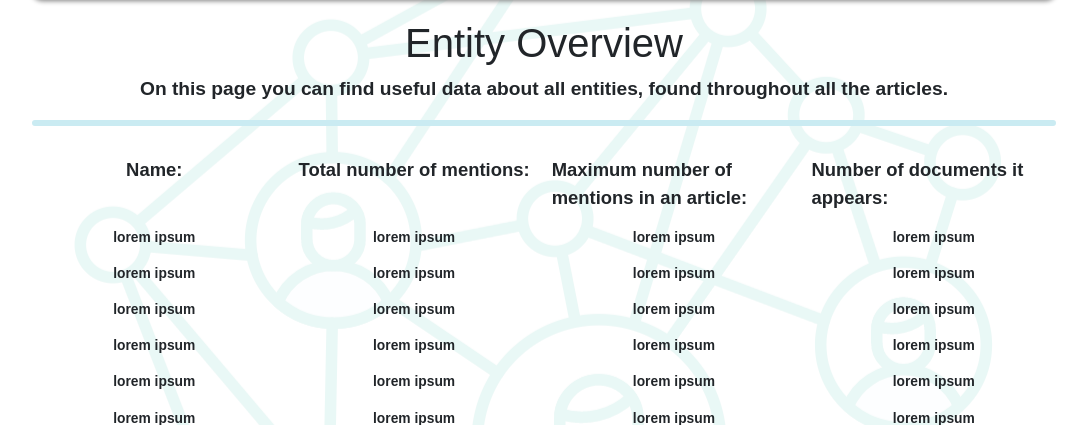
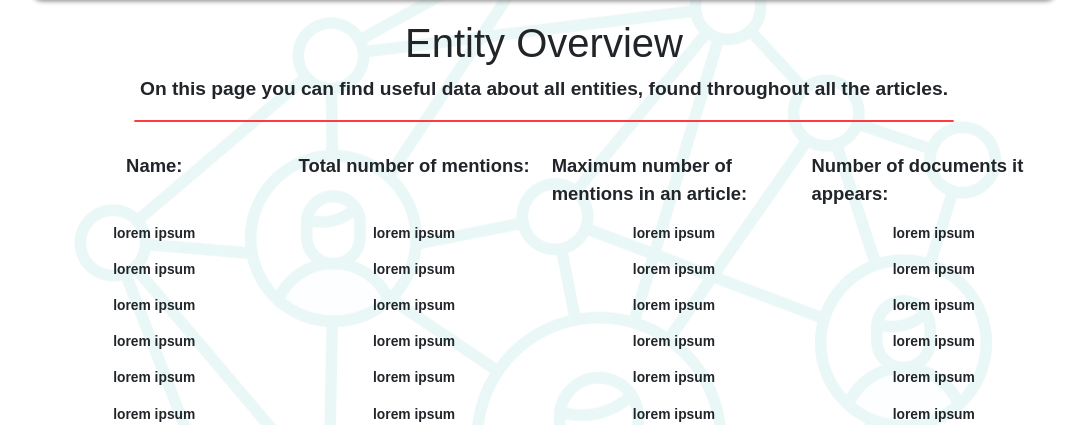
Before and after one commit to StiliyanDyankov/ADataPro-Internship-Stilko, a Django app: page /entitiesOverv/ in a window 1280 px wide. Shown: the part 59-484 px from the top of the page, without its empty margins (96-1183 px from the left). Run offline with Django 4.2, Linux system fonts and the light colour scheme; some libraries are stand-ins or nearby versions; some web fonts are replaced.

Commit message:
Editing the dividing line in the entityoverv page

```diff
--- a/internship-Copy/internshipProj/GovAnalysis/static/css/entitiesOverv.css
+++ b/internship-Copy/internshipProj/GovAnalysis/static/css/entitiesOverv.css
@@ -12,10 +12,10 @@
 }
 
 .heading-div {
-    background-color: #CAEBF2;
-    border: 3px solid #CAEBF2;
-    border-radius: 3px;
-    width: 100%;
+    background-color: #FF3B3F;
+    border: 1px solid #FF3B3F;
+    border-radius: 1px;
+    width: 80%;
 }
 
 .table-e-overv-container {
```
